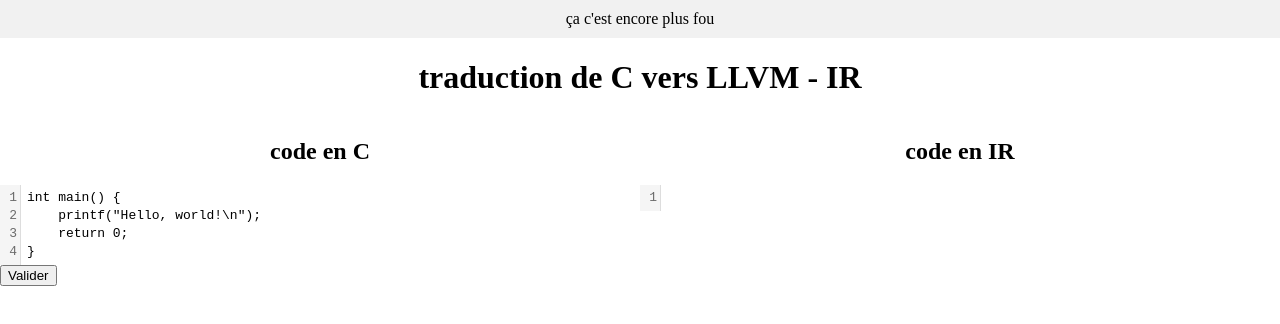
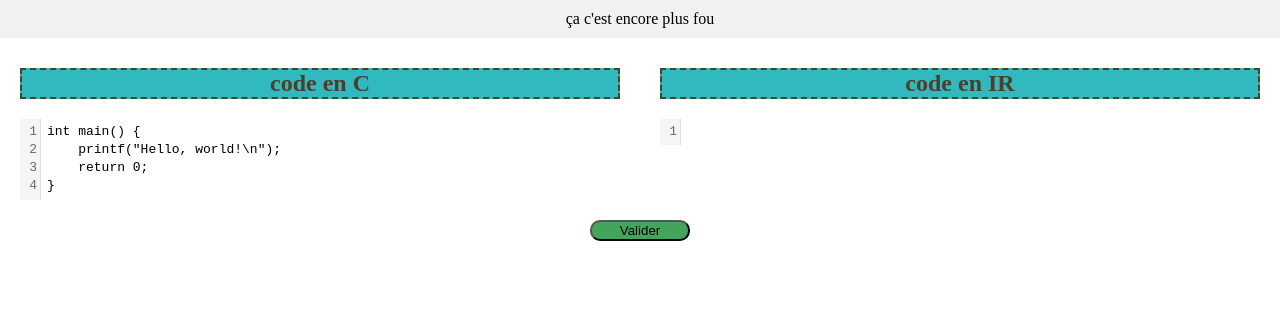
Before and after one commit to simeon-issanga/VerifCompil, a React (Vite) app in the folder site/: page / in a window 1280 px wide. Shown: the top 324 px of the page. Built offline with nearby package versions, Linux system fonts and the light colour scheme.

Commit message:
le style est douteux mais ça marche

```diff
--- a/site/src/App.css
+++ b/site/src/App.css
@@ -2,6 +2,9 @@
 
 h2 {
   text-align: center;
+  color:rgb(79, 63, 41);
+  background-color: rgb(49, 185, 192);
+  border: 2px dashed;
 }
 
 
@@ -10,12 +13,23 @@ div.flex-container {
   flex-direction: row;
 }
 
-textarea {
-  resize: none;
-  width: 100%;
-  min-height: 600px;
-}
-
 div.flex-container > div {
   flex: 1;
 }
+
+.editor {
+  margin: 10px 20px;
+
+}
+
+.btnValider {
+  display: block;
+  border-radius: 10px;
+  background-color: #43a45c;
+  width: 100px;
+  margin: 10px auto;
+}
+
+.explications {
+  background-color: antiquewhite;
+}
--- a/site/src/App.jsx
+++ b/site/src/App.jsx
@@ -26,53 +26,11 @@ export default function App() {
   const [explications, setExplications] = useState('');
 
 
-  const handleValidate = async() => {
-    const codeC = inputRef.current.state.doc.toString()
-
-    try {
-      const reponse = await fetch('/api/compile', {
-        method: 'POST',
-        headers: { 'Content-Type': 'application/json' },
-        body: JSON.stringify({ code: codeC })
-      })
-
-      const texteBrut = await reponse.text()
-
-      try {
-        const donnees = JSON.parse(texteBrut)
-        if (donnees.status === 'success') {
-          let result = JSON.stringify(donnees, null, 3);
-          //setReponseIA([result["liste_c"], result["liste_explication"],result["liste_ll"]]); TODO decomenter
-          //on créé la chaine de caractère qui va être affichée dans l'autre éditeur
-          var code = "";
-          for (let elem of reponseIA[2]){
-            code+= elem+"\n";
-          }
-          //on met à jour l'autre éditeur
-          outputRef.current.dispatch({
-            changes: {
-              from: 0,
-              to: outputRef.current.state.doc.length,
-              insert: code, //à reformater
-            }
-          });
-        } else {
-          setReponseIA("Erreur du serveur : " + donnees.message);
-        }
-      } catch (erreurParse) {
-        // 4. Si la transformation plante (ce n'est pas du JSON), on affiche l'erreur brute
-        setReponseIA("Erreur inattendue (Nginx ou plantage Flask) :\n\n" + texteBrut)
-      }
-    }catch (error) {
-      setReponseIA('Erreur de réseau ou serveur injoignable : ' + error.message)
-    }
-  }
-
   function handleTemp(){
     const codeC = inputRef.current.state.doc.toString()
 
     var code = "";
-    var h = 0; //hue
+    var h = 150; //hue
     var lesCouleursOutput = [];
     var lesCouleursInput = [];
     var tabNumLignesCodeIR = []; //représente la structure du code IR en blocs
@@ -106,12 +64,28 @@ export default function App() {
 
     outputRef.current.dispatch({
       effects: outputHighlighterCompartment.reconfigure(
-        createLineHoverHighlighter(lesCouleursOutput, reponseIA[1], tabNumLignesCodeIR, setExplications, 2, inputRef)
+        createLineHoverHighlighter(
+          lesCouleursOutput,
+          reponseIA[1],
+          tabNumLignesCodeC,
+          tabNumLignesCodeIR,
+          setExplications,
+          'output',
+          inputRef,
+          outputRef)
       )
     })
     inputRef.current.dispatch({
       effects: inputHighlighterCompartment.reconfigure(
-        createLineHoverHighlighter(lesCouleursInput, reponseIA[1], tabNumLignesCodeC, setExplications, 1, outputRef)
+        createLineHoverHighlighter(
+          lesCouleursInput,
+          reponseIA[1],
+          tabNumLignesCodeC,
+          tabNumLignesCodeIR,
+          setExplications,
+          'input',
+          inputRef,
+          outputRef)
       )
     })
   }
@@ -121,7 +95,6 @@ export default function App() {
     keymap.of([...defaultKeymap, ...historyKeymap]),
     lineNumbers(),
     cpp(),
-
     inputHighlighterCompartment.of([]),
     lineClickHandler,
   ]
@@ -136,22 +109,24 @@ export default function App() {
 
   return (
     <>
-      <h1>traduction de C vers LLVM - IR</h1>
-
       <div className="flex-container">
-        <Editor editorRef={inputRef}
+        <Editor
+          editorRef={inputRef}
           doc={"int main() {\n    printf(\"Hello, world!\\n\");\n    return 0;\n}"}
           extensions={inputExtensions}
           langage="C"
         />
-        <Editor editorRef={outputRef}
+        <Editor
+          editorRef={outputRef}
           extensions={outputExtensions}
           langage="IR"
         />
       </div>
-      <button onClick={handleTemp}>Valider</button>
+      <div>
+        <button className="btnValider" onClick={handleTemp}>Valider</button>
+      </div>
 
-      <div>{explications}</div>
+      <div className="explications">{explications}</div>
 
     </>
   )
--- a/site/src/Editor.jsx
+++ b/site/src/Editor.jsx
@@ -31,9 +31,9 @@ export default function Editor({ editorRef, doc="",extensions, langage }) {
     }, [])
 
     return(
-        <div>
-        <h2>code en {langage}</h2>
-        <div ref={containerRef} />
+        <div className="editor">
+            <h2>code en {langage}</h2>
+            <div ref={containerRef} />
         </div>
     )
 }
--- a/site/src/lineClickHandler.js
+++ b/site/src/lineClickHandler.js
@@ -1,10 +1,15 @@
 import { ViewPlugin, EditorView, Decoration } from "@codemirror/view"
 import { RangeSetBuilder } from "@codemirror/state"
 
-// on stocke la référence au plugin créé pour que lineClickHandler puisse y accéder
-let pluginRefs = new Map()
+let pluginRefs = new Map() // contient la référence de chaque plugin créé avec createLineHoverHighlighter
 
-export function createLineHoverHighlighter(lesCouleurs, lesExplications, tabNumLignesCodeIR, setExplication, editorKey, editeurJumeau) {
+let blocHoverInput = []   // lignes C survolées
+let blocHoverOutput = []  // lignes IR survolées
+let blocClicInput = []    // lignes C du clic
+let blocClicOutput = []   // lignes IR du clic
+let explicClic = ''       // explication figée par le clic
+
+export function createLineHoverHighlighter(lesCouleurs, lesExplications,tabNumLignesCodeC, tabNumLignesCodeIR, setExplication, editorKey, inputRef, outputRef) {
   const plugin = ViewPlugin.fromClass( //méthode statique qui prend la classe et l'enregistre auprès de l'éditeur
     //déclaration d'une classe anonyme
     class {
@@ -18,41 +23,81 @@ export function createLineHoverHighlighter(lesCouleurs, lesExplications, tabNumL
                 this.decorations = this.build(update.view)
         }
 
-        setHoveredLine(view, lineNumber) { //lineClickHandler l'appellera via view.plugin(lineHoverHighlighter) pour dire au plugin quelle ligne est survolée.
+        setHoveredLine(view, lineNumber) {
+            if (lineNumber !== null) {
+                //on cherche dans quel bloc se trouve la ligne survolée
+                let numBloc
+                if (editorKey === 'output') {
+                    for (let i in tabNumLignesCodeIR) {
+                        if (tabNumLignesCodeIR[i].includes(lineNumber)) {
+                            numBloc = i
+                            break
+                        }
+                    }
+                } else {
+                    numBloc = lineNumber - 1
+                }
+                blocHoverInput  = tabNumLignesCodeC[numBloc] ?? []
+                blocHoverOutput = tabNumLignesCodeIR[numBloc] ?? []
+                // explication : on affiche celle du hover seulement si rien n'est cliqué
+                if (explicClic === '') setExplication(lesExplications[numBloc] ?? '')
 
-            if (lineNumber !== []){
-                var numBloc = 0;
-                for (let indiceBloc in tabNumLignesCodeIR){
-                    for (let ligne of tabNumLignesCodeIR[indiceBloc]){
-                        if (lineNumber === ligne){
-                            this.hoveredLine = tabNumLignesCodeIR[indiceBloc];
-                            numBloc = indiceBloc;
-                        }
+            } else {
+                blocHoverInput  = []
+                blocHoverOutput = []
+                setExplication(explicClic)
+            }
+
+            // mettre à jour les deux éditeurs
+            this.decorations = this.build(view)
+            const autreView = editorKey === 'output' ? inputRef : outputRef
+            const autrePlugin = trouverPlugin(autreView.current)
+            if (autrePlugin) {
+                autrePlugin.decorations = autrePlugin.build(autreView.current)
+                autreView.current.dispatch({})
+            }
+            view.dispatch({})
+        }
+
+        //même principe que pour setHoveredLine mais met à jour l'explication et les variables blocClic au lieu de blocHover
+        setClickedLine(view, lineNumber) {
+            let numBloc
+            if (editorKey === 'output') {
+                for (let i in tabNumLignesCodeIR) {
+                    if (tabNumLignesCodeIR[i].includes(lineNumber)) {
+                        numBloc = i;
+                        break
                     }
                 }
             } else {
-                this.hoveredLine = [];
+                numBloc = lineNumber - 1;
             }
-            console.log(this.hoveredLine);
+            blocClicInput  = tabNumLignesCodeC[numBloc] ?? [];
+            blocClicOutput = tabNumLignesCodeIR[numBloc] ?? [];
+            explicClic = lesExplications[numBloc] ?? '';
+            setExplication(explicClic)
 
-            //this.hoveredLine = lineNumber
             this.decorations = this.build(view)
-
-            if (lineNumber !== []) {
-                setExplication(lesExplications[numBloc] ?? '')
-            } else {
-                setExplication('');
+            const autreView = editorKey === 'output' ? inputRef : outputRef
+            const autrePlugin = trouverPlugin(autreView.current)
+            if (autrePlugin) {
+                autrePlugin.decorations = autrePlugin.build(autreView.current)
+                autreView.current.dispatch({})
             }
+            view.dispatch({})
         }
 
         build(view) { //Calcule et retourne un RangeSet — la liste de toutes les décorations à appliquer.
             const builder = new RangeSetBuilder()
             for (const { from, to } of view.visibleRanges) {
                 let pos = from
+                //on défini le style de chaque ligne. Si elle est survolée ou cliquée -> fond blanc, sinon, son fond par défaut (venant de la liste lesCouleurs)
                 while (pos <= to) {
                     const line = view.state.doc.lineAt(pos);
                     const deco = lesCouleurs[line.number-1]
-                    const isHovered = this.hoveredLine.includes(line.number);
+                    const blocHover = editorKey === 'input' ? blocHoverInput : blocHoverOutput;
+                    const blocClic  = editorKey === 'input' ? blocClicInput  : blocClicOutput;
+                    const isHovered = blocHover.includes(line.number) || blocClic.includes(line.number);
                     builder.add(
                         line.from,
                         line.from,
@@ -63,7 +108,6 @@ export function createLineHoverHighlighter(lesCouleurs, lesExplications, tabNumL
             }
             return builder.finish() //retourne le RangeSet final
         }
-
     },
     { decorations: v => v.decorations })
 
@@ -71,50 +115,46 @@ export function createLineHoverHighlighter(lesCouleurs, lesExplications, tabNumL
     return plugin
 }
 
+
 export const lineClickHandler = EditorView.domEventHandlers({ //méthode statique qui crée une extension écoutant les événements DOM
 
     click(event, view) {
+        const plugin = trouverPlugin(view)
+        if (!plugin) return
         const pos = view.posAtCoords({ x: event.clientX, y: event.clientY })
         if (pos === null) return
         const line = view.state.doc.lineAt(pos)
-        console.log(`clic sur la ligne ${line.number} : "${line.text}"`)
+        plugin.setClickedLine(view, line.number)
     },
 
     mousemove(event, view) {
         if (!pluginRefs) return  // pas encore de plugin créé
-        for (const [key, pluginRef] of pluginRefs) {
-            const plugin = view.plugin(pluginRef)
-            if (plugin) {  // ← null si pas le bon, instance si c'est le bon
-                const pos = view.posAtCoords({ x: event.clientX, y: event.clientY })
+        var plugin = trouverPlugin(view)
+        if (plugin) {
+            const pos = view.posAtCoords({ x: event.clientX, y: event.clientY })
             if (pos === null) {
-                plugin.setHoveredLine(view, [])
+                plugin.setHoveredLine(view, ligneClic)
             } else {
                 const line = view.state.doc.lineAt(pos)
                 plugin.setHoveredLine(view, line.number)
             }
             view.dispatch({})
-            break
-            }
         }
     },
 
-
-
-
-
-
-
-
-    //TODO : quand on quitte, il reste une selection en blanc et la première explication (indice0) apparaît
     mouseleave(event, view) {
-        console.log(`la souris quitte`);
-        for (const [key, pluginRef] of pluginRefs) {
-            const plugin = view.plugin(pluginRef)
-            if (plugin) {
-                plugin.setHoveredLine(view, [])
-                view.dispatch({})
-            }
+        const plugin = trouverPlugin(view)
+        if (plugin) {
+            plugin.setHoveredLine(view, null)
         }
     }
 
 })
+
+function trouverPlugin(view) {
+    for (const [key, pluginRef] of pluginRefs) {
+        const plugin = view.plugin(pluginRef)
+        if (plugin) return plugin
+    }
+    return null
+}
```
